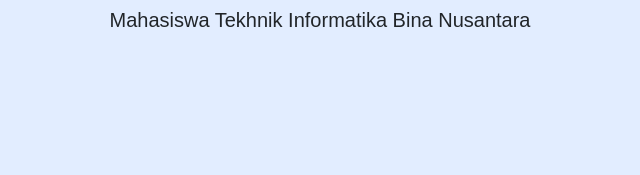
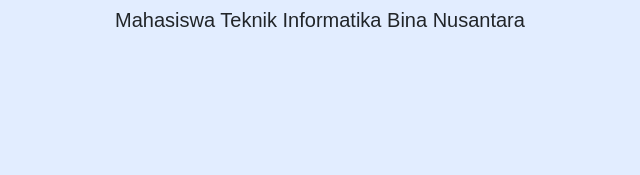
Before and after one commit to reyhanalvr/reyhanalvr.github.io, a plain HTML site: page home.html in a window 1280 px wide. Shown: the part 386-561 px from the top of the page, 320-960 px from the left. Drawn offline with nearby package versions, Linux system fonts and the light colour scheme.

```diff
--- a/home.html
+++ b/home.html
@@ -46,7 +46,7 @@
   <section class="jumbotron text-center">
    <img src="Images/Alvaro.jpg" alt="Reyhan Alvaro" width="200" class="rounded-circle img-thumbnail" />
    <h1 class="display-4">Reyhan Alvaro</h1>
-   <p class="lead">Mahasiswa Tekhnik Informatika Bina Nusantara</p>
+   <p class="lead">Mahasiswa Teknik Informatika Bina Nusantara</p>
   </section>
   <svg xmlns="http://www.w3.org/2000/svg" viewBox="0 0 1440 320">
    <path
```
